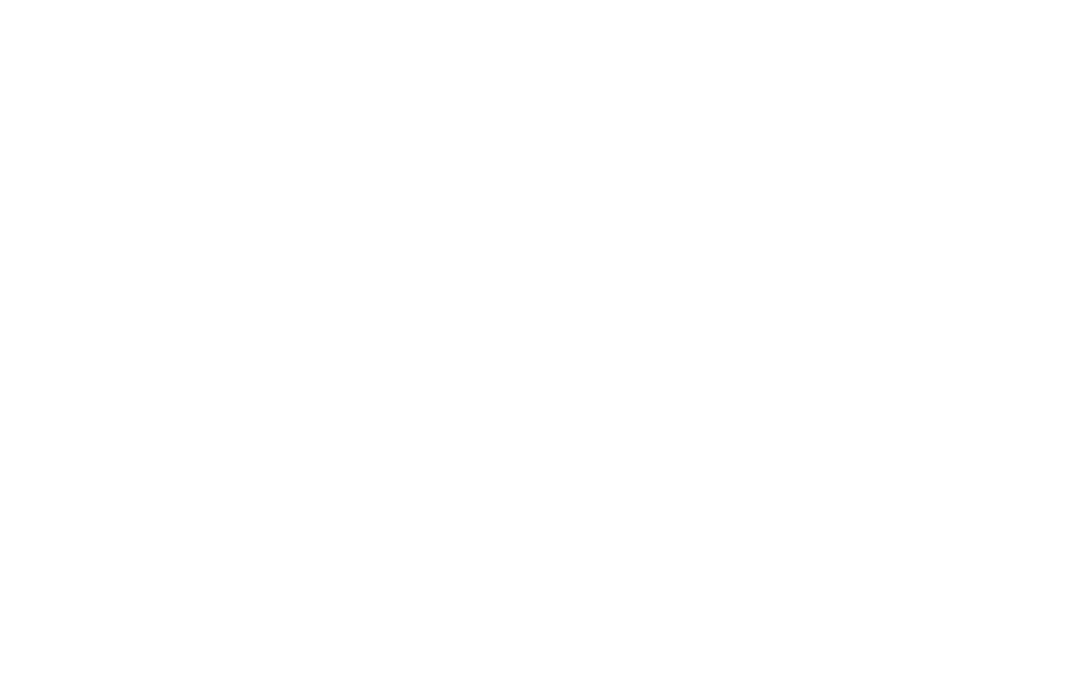
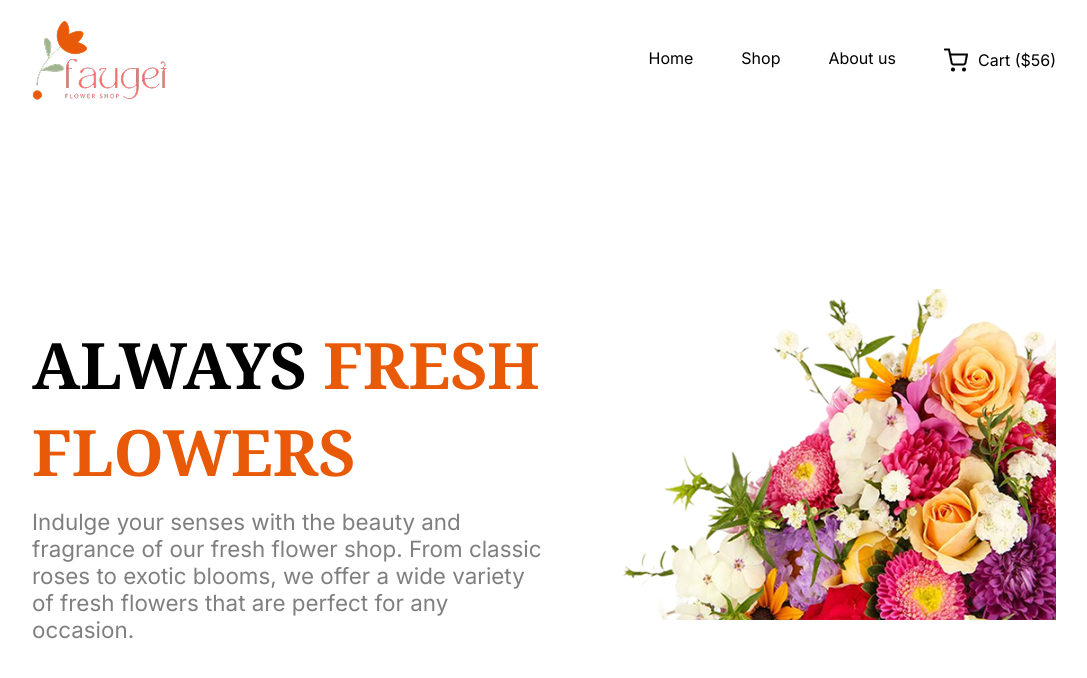
Before and after one commit to Minhajur-stuck/A2, a plain HTML site: page index.html in a window 1280 px wide. Shown: the whole page, without its empty margins (96-1183 px from the left). Drawn offline with Linux system fonts and the light colour scheme.

Commit message:
Adding nav and hero section

```diff
--- a/index.html
+++ b/index.html
@@ -4,8 +4,35 @@
   <meta charset="UTF-8">
   <meta name="viewport" content="width=device-width, initial-scale=1.0">
   <title>Document</title>
+  <link rel="stylesheet" href="./style.css">
+  <link rel="stylesheet" href="https://cdnjs.cloudflare.com/ajax/libs/font-awesome/7.0.0/css/all.min.css" integrity="sha512-DxV+EoADOkOygM4IR9yXP8Sb2qwgidEmeqAEmDKIOfPRQZOWbXCzLC6vjbZyy0vPisbH2SyW27+ddLVCN+OMzQ==" crossorigin="anonymous" referrerpolicy="no-referrer" />
+  <link href="https://fonts.googleapis.com/css2?family=Inter:ital,opsz,wght@0,14..32,100..900;1,14..32,100..900&family=Noto+Serif:ital,wght@0,100..900;1,100..900&display=swap" rel="stylesheet">
 </head>
 <body>
-
+  <header>
+    <nav>
+      <img class="logo-img" src="./assets/logo.png" alt="website logo">
+        <ul class="inter">
+        <li><a href="">Home</a></li>
+        <li><a href="">Shop</a></li>
+        <li><a href="">About us</a></li>
+        <li>
+          <div><img class="cart-img" src="./assets/shopping-cart (1).png" alt="Shopping Cart image">
+         Cart ($56)</div>
+       </li>
+        </ul>
+    </nav>
+    <section class="banner">
+      <div class="hero-text">
+        <h1 class="noto-serif">
+          ALWAYS <span>FRESH FLOWERS</span>
+        </h1>
+        <p class="inter">Indulge your senses with the beauty and fragrance of our fresh flower shop. From classic roses to exotic blooms, we offer a wide variety of fresh flowers that are perfect for any occasion.</p>
+      </div>
+      <div class="hero-img">
+        <img src="./assets/hero-flower.png" alt="">
+      </div>
+    </section>
+  </header>
 </body>
 </html>
--- a/style.css
+++ b/style.css
@@ -1,3 +1,11 @@
+/* common css */
+.noto-serif{
+  font-family: "Noto Serif", serif;
+}
+.inter{
+  font-family:"Inter", sans-serif;;
+}
+
 *{
   margin: 0;
   padding: 0;
@@ -6,3 +14,114 @@
 hmtl,width{
   width: 100%;
 }
+header{
+  width: 100%;
+}
+nav{
+  width: 80%;
+  height: 80px;
+  display: flex;
+  align-items: center;
+  justify-content: space-between;
+  margin: 20px auto;
+}
+nav ul{
+  display: flex;
+  gap: 48px;
+}
+nav ul li{
+  list-style: none;
+  font-size: 1rem;
+}
+nav li a{
+  text-decoration: none;
+  color:black;
+}
+li div{
+  display: flex;
+  gap: 10px;
+  align-items: center;
+}
+.banner{
+   width: 80%;
+   height: 470px;
+   margin: 50px auto;
+   display: flex;
+   align-items: end;
+}
+.hero-text{
+  width: 50%;
+  height: 299px;
+}
+.hero-text h1{
+  font-size: 4rem;
+  font-weight: bold;
+  margin-bottom: 13px;
+}
+.hero-text p{
+  font-size: 1.4rem;
+  color: rgba(0, 0, 0, 0.5);
+}
+.hero-text span{
+  color: #E95A08;
+}
+.hero-img{
+  width: 50%;
+  height: 355px;
+}
+.hero-img img{
+  width: 100%;
+  height: 100%;
+}
+
+
+
+
+
+
+
+
+@media (max-width:576px) {
+  nav{
+    width: 100%;
+    height: 60px;
+    padding: 0px 16px;
+  }
+  nav ul{
+  display: flex;
+  gap: 0;
+}
+  nav a{
+    display: none;
+  }
+  .logo-img{
+    width: 83px;
+    height: 60px;
+  }
+  .cart-img{
+    height: 24px;
+  }
+  .banner{
+    width: 100%;
+    padding: 0px 16px;
+  }
+}
+@media (min-width:576px) and (max-width:992px) {
+  nav{
+    width: 90%;
+    height: 80px;
+    padding: 0px 16px;
+  }
+  nav ul{
+  display: flex;
+  gap: 0;
+}
+  nav a{
+    display: none;
+  }
+  .banner{
+    width: 90%;
+    padding: 0px 16px;
+  }
+
+}
```
Also changed, not shown: assets/shopping-cart (1).png (added), assets/shopping-cart.png (added).
